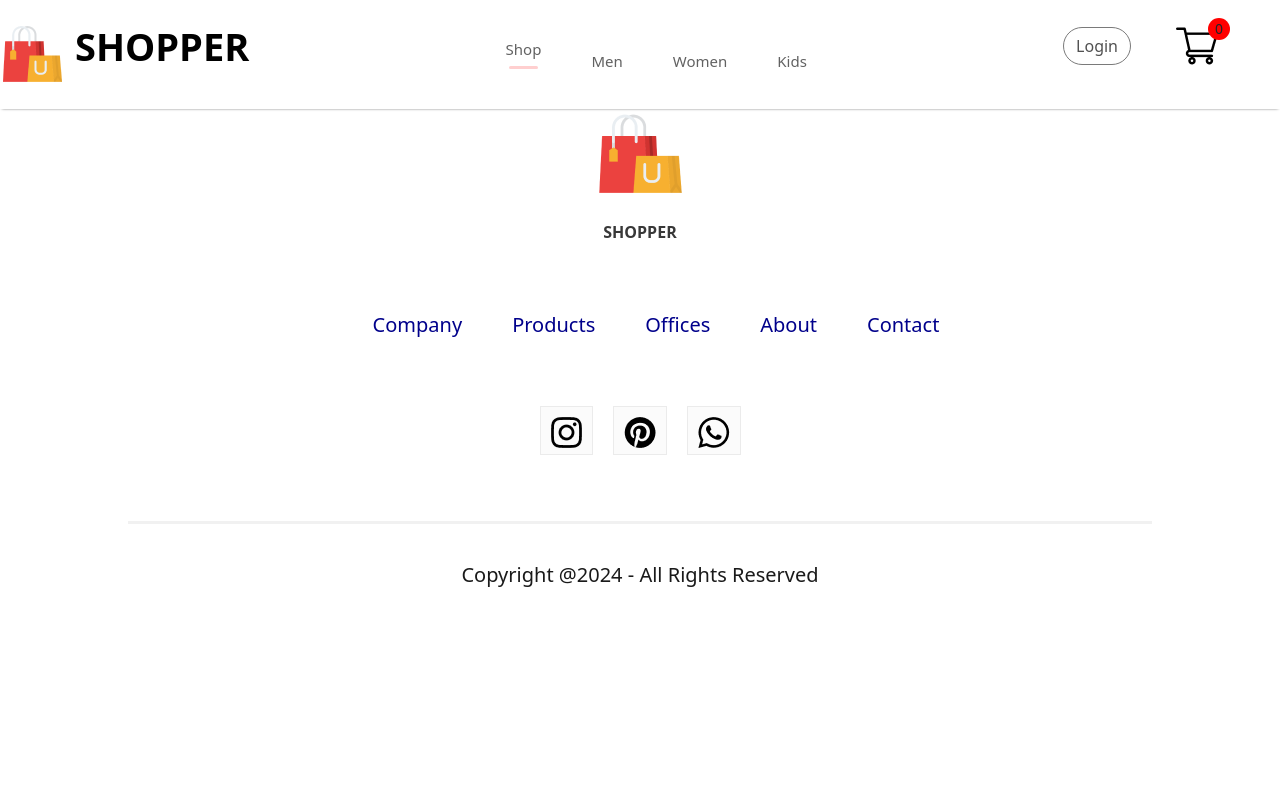
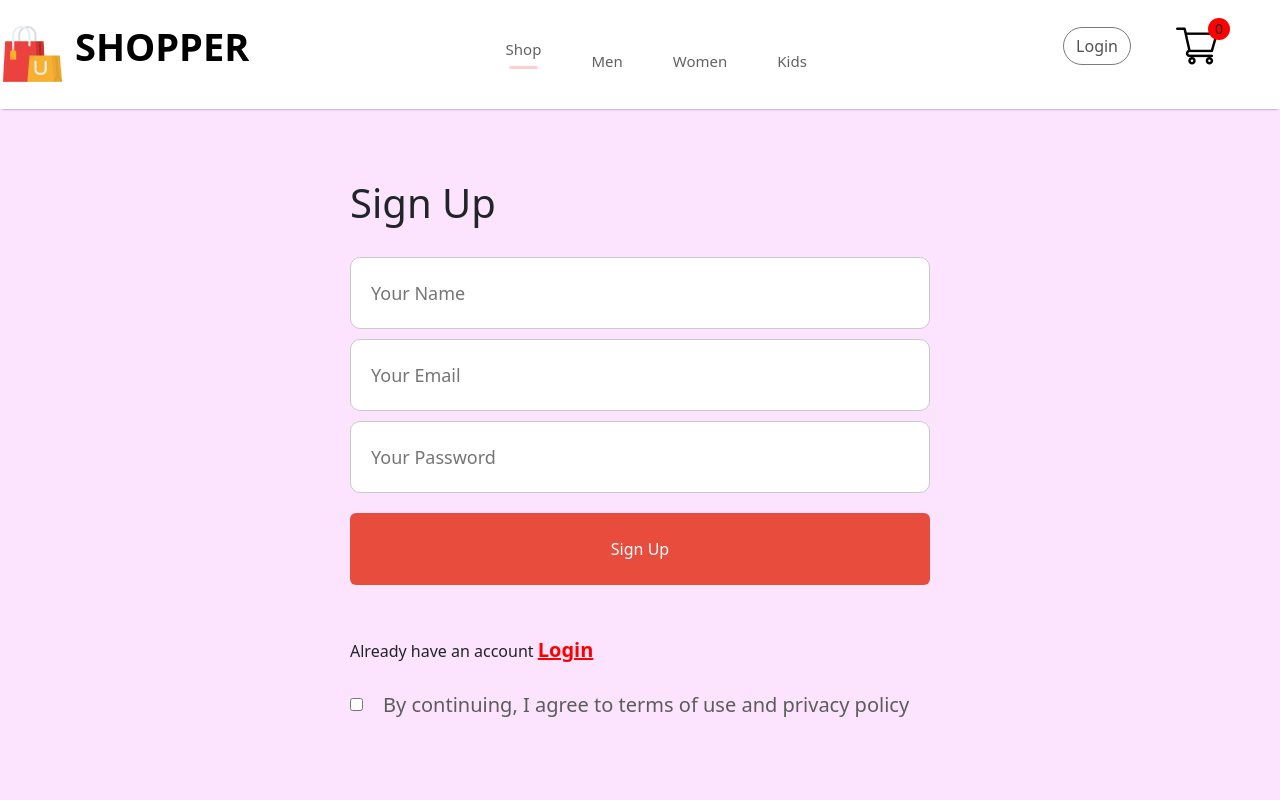
Before and after one commit to Abhishek09yadav/Ecommerce, a React (Create React App) app in the folder frontend/: page /login in a window 1280 px wide. Shown: the top 800 px of the page. Built offline with nearby package versions, Linux system fonts and the light colour scheme.

Commit message:
created login signup page

```diff
--- a/frontend/src/App.js
+++ b/frontend/src/App.js
@@ -9,6 +9,7 @@ import Footer from "./Components/Footer/Footer";
 import men_banner from './Components/Assets/banner_mens.png'
 import women_banner from "./Components/Assets/banner_women.png"
 import kids_banner from "./Components/Assets/banner_kids.png"
+import LoginSignup from "./Pages/LoginSignup";
 
 
 function App() {
@@ -24,6 +25,7 @@ function App() {
                     <Route path='/womens' element={<ShopCategory banner={women_banner} category='women'/>}/>
                     <Route path='product' element={<Product/>}/>
                     <Route path=':productId' element={<Product/>}/>
+                    <Route path='/login' element={<LoginSignup/>}/>
 
                 </Routes>
                 <Footer/>
--- a/frontend/src/Components/Navbar/Navbar.jsx
+++ b/frontend/src/Components/Navbar/Navbar.jsx
@@ -10,6 +10,10 @@ import {Link} from "react-router-dom";
 function Navbar(props) {
 
     const [menu, setmenu] = useState("shop");
+
+    const scrollDown = () => {
+        window.scrollBy(0, 110);
+    }
     return (<div className="navbar">
             <div className="nav-logo">
                 <img src={logo}/>
@@ -32,7 +36,7 @@ function Navbar(props) {
             </ul>
             <ul className="nav-login-cart">
                 < Link to={'/login'}>
-                    <button type="button" className="btn btn-secondary rounded-pill">Login</button>
+                    <button type="button" className="btn btn-secondary rounded-pill" onClick={scrollDown}>Login</button>
                 </Link>
                 <Link to='/cart'> <img src={cart_icon} alt="" className=""/>
 
--- /dev/null
+++ b/frontend/src/Pages/CSS/LoginSignup.css
@@ -0,0 +1,77 @@
+.login-signup {
+    display: flex;
+    flex-direction: column;
+    align-items: center;
+    /*justify-content: center;*/
+    width: 100%;
+    height: 100vh;
+    background: #fce3fe;
+    padding-top: 70px;
+
+}
+
+.login-signup-container {
+    width: 580px;
+    height: 600px;
+    background: #fce3fe;
+    padding-top: 100px;
+
+
+}
+
+.login-signup-container h1 {
+    margin: 20px 0;
+
+}
+
+.login-signup-fields {
+    display: flex;
+    flex-direction: column;
+    gap: 10px;
+    margin-top: 30px;
+    margin-bottom: 20px;
+}
+
+.login-signup-fields input {
+
+    height: 72px;
+    width: 100%;
+    padding-left: 20px;
+    border-radius: 10px;
+    border: 1px solid #c9c9c9;
+    outline: none;
+    color: #5c5c5c;
+    font-size: 18px;
+}
+
+.login-signup-cointainer button {
+    width: 580px;
+    height: 72px;
+    margin-bottom: 50px;
+}
+
+.login-signup-cointainer button:hover {
+    background-color: #c0392b;
+    transform: scale(1.02);
+    color: white;
+}
+
+.login-signup-login span {
+    color: red;
+    /*#ff4141;*/
+    font-weight: 600;
+    text-decoration: underline;
+    cursor: pointer;
+    font-size: 20px;
+
+}
+
+.login-signup-agree {
+    display: flex;
+    align-items: center;
+    margin-top: 25px;
+    gap: 20px;
+    color: #5c5c5c;
+    font-size: 20px;
+    font-weight: 500;
+}
--- a/frontend/src/Pages/LoginSignup.jsx
+++ b/frontend/src/Pages/LoginSignup.jsx
@@ -1,9 +1,24 @@
 import React from 'react';
+
+import './CSS/LoginSignup.css'
 
 const LoginSignup = () => {
     return (
-        <div>
-
+        <div className="login-signup">
+            <div className="login-signup-cointainer">
+                <h1>Sign Up</h1>
+                <div className="login-signup-fields">
+                    <input type={'text'} placeholder={'Your Name'}/>
+                    <input type={'email'} placeholder={'Your Email'}/>
+                    <input type={'password'} placeholder={'Your Password'}/>
+                </div>
+                <button className="btn button">Sign Up</button>
+                <p className={'login-signup-login'}>Already have an account <span>Login</span></p>
+                <div className="login-signup-agree">
+                    <input type={'checkbox'} name={''} id={''}/>
+                    <span>{' '}By continuing, I agree to terms of use and privacy policy</span>
+                </div>
+            </div>
         </div>
     );
 };
```
